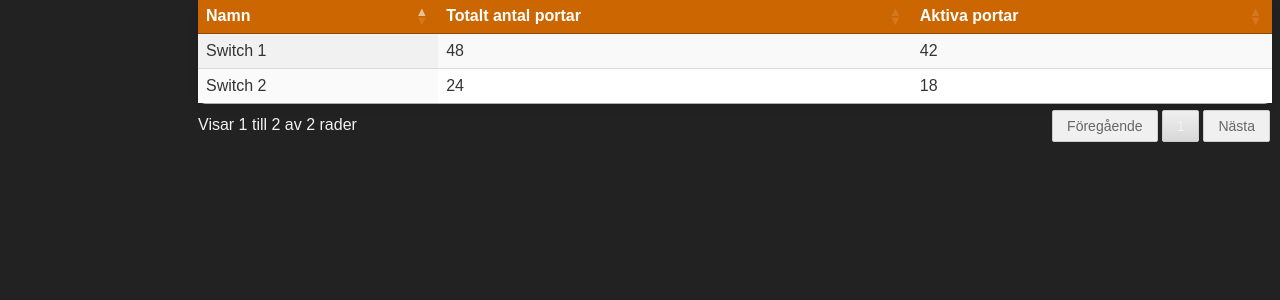
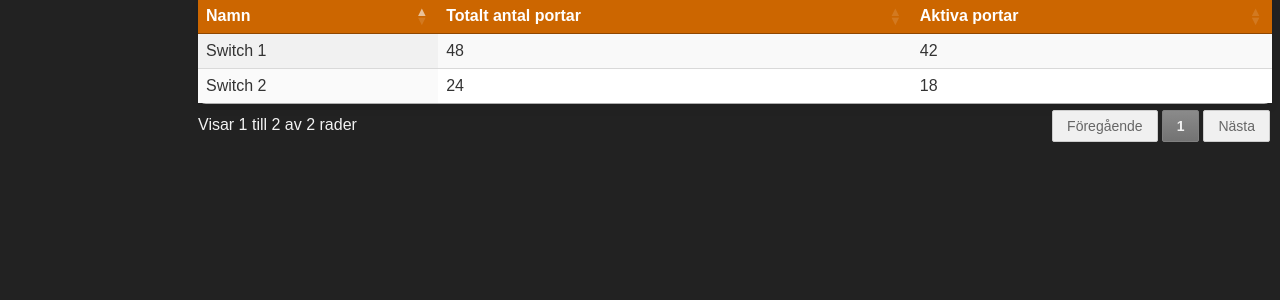
Before and after one commit to andershagman/network_utility, a Flask app: page /stats in a window 1280 px wide. Shown: the part 120-420 px from the top of the page. Run offline with Flask 3, Linux system fonts and the light colour scheme; some libraries are stand-ins or nearby versions.

Commit message:
sidnummer syns

```diff
--- a/static/style.css
+++ b/static/style.css
@@ -54,6 +54,14 @@ body {
   margin: 2px;
   border-radius: 4px;
   font-size: 14px;
+}
+
+/* Färg på aktiv pagineringsknapp (sidnummer) */
+.dataTables_wrapper .dataTables_paginate .paginate_button.current {
+  color: black !important;           /* Textfärg */
+  background-color: #808080 !important; /* Bakgrundsfärg */
+  border: 1px solid #808080 !important;
+  font-weight: bold;
 }
 
 /* Om du har mörk bakgrund, ändra textfärg */
```
Also changed, not shown: 1 other file.
